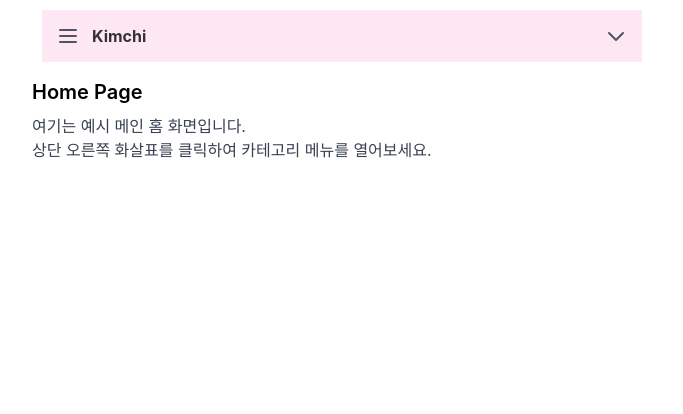
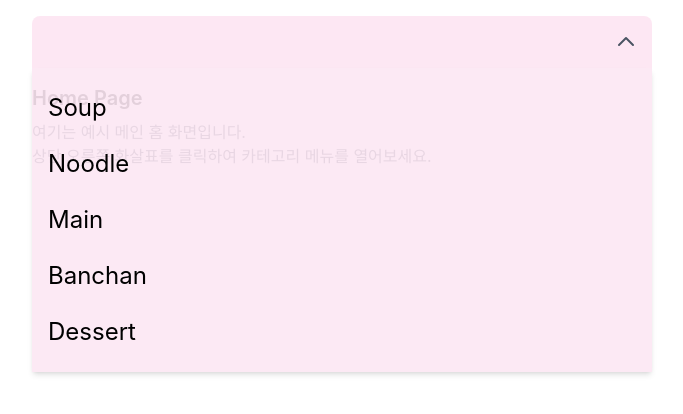
Before and after one commit to jehoonje/kimchi-client, a React (Create React App) app: page / in a window 1280 px wide. Both pictures are taken after a click on the element "Kimchi". Shown: the top 414 px of the page, without its empty margins (298-981 px from the left). Built offline with nearby package versions, Linux system fonts and the light colour scheme.

Commit message:
✅ Update : 페이징에 GSAP 적용, 헤더 스타일수정

```diff
--- a/src/App.js
+++ b/src/App.js
@@ -1,25 +1,40 @@
 // src/App.js
-import React from 'react';
-import { Routes, Route } from 'react-router-dom';
+
+import React, { useEffect } from 'react';
+import { Routes, Route, useLocation } from 'react-router-dom';
 import Home from './pages/Home';
 import CategoryPage from './pages/CategoryPage';
 import RecipeDetail from './pages/RecipeDetail';
 import Header from './components/Header';
+import gsap from 'gsap';
 
 function App() {
+  const location = useLocation();
+
+  useEffect(() => {
+    // 라우트 변경 시 page-container의 opacity를 1로 애니메이션
+    gsap.fromTo(
+      '.page-container',
+      { opacity: 0 },
+      { opacity: 1, duration: 0.5, ease: 'power2.out' }
+    );
+  }, [location]);
+
   return (
-    <div className="bg-white min-h-screen flex justify-center">
-      {/* 최대 폭 50%, 모바일 기본 */}
+    <div className="bg-white min-h-screen flex flex-col items-center">
+      {/* 내부 컨테이너: 헤더와 페이지 콘텐츠를 동일한 너비로 설정 */}
       <div className="w-full md:w-1/2 px-2.5">
         {/* Header 영역 */}
         <Header />
 
         {/* 라우트 정의 */}
-        <Routes>
-          <Route path="/" element={<Home />} />
-          <Route path="/category/:categoryName" element={<CategoryPage />} />
-          <Route path="/recipe/:rcpSeq" element={<RecipeDetail />} />
-        </Routes>
+        <div className="page-container mt-4">
+          <Routes>
+            <Route path="/" element={<Home />} />
+            <Route path="/category/:categoryName" element={<CategoryPage />} />
+            <Route path="/recipe/:rcpSeq" element={<RecipeDetail />} />
+          </Routes>
+        </div>
       </div>
     </div>
   );
--- a/src/components/Header.jsx
+++ b/src/components/Header.jsx
@@ -1,25 +1,15 @@
 // src/components/Header.jsx
 
-import React, { useState, useEffect, useRef } from 'react';
-import { motion, AnimatePresence, useAnimation } from 'framer-motion';
-import { Link } from 'react-router-dom';
-
-// 아이콘 라이브러리 사용 (Heroicons)
-import { MenuIcon, ChevronDownIcon } from '@heroicons/react/outline';
+import React, { useState, useEffect } from "react";
+import { motion, AnimatePresence, useAnimation } from "framer-motion";
+import { useNavigate } from "react-router-dom";
+import { MenuIcon, ChevronDownIcon } from "@heroicons/react/outline";
+import gsap from "gsap";
 
 function Header() {
   const [openDrawer, setOpenDrawer] = useState(false);
-
-  // Framer Motion의 애니메이션 컨트롤
   const headerControls = useAnimation();
-
-  // Ref 설정
-  const headerRef = useRef(null);
-  const drawerRef = useRef(null);
-
-  const toggleDrawer = () => {
-    setOpenDrawer(!openDrawer);
-  };
+  const navigate = useNavigate();
 
   // 드로어가 열릴 때 헤더에 바운스 애니메이션 적용
   useEffect(() => {
@@ -28,25 +18,28 @@ function Header() {
         y: [0, -10, 0], // 위로 10px, 다시 원래 위치
         transition: {
           duration: 0.5,
-          ease: 'easeInOut',
+          ease: "easeInOut",
         },
       });
     }
   }, [openDrawer, headerControls]);
 
-  // Drawer 애니메이션 Variants
+  // 드로어 애니메이션 Variants using scaleY
   const drawerVariants = {
     hidden: {
-      height: 0,
+      scaleY: 0,
       opacity: 0,
+      transformOrigin: "top",
       transition: {
-        duration: 0.3,
-        when: "afterChildren",
+        type: "spring",
+        stiffness: 600,
+        damping: 15,
       },
     },
     visible: {
-      height: "auto",
+      scaleY: 1,
       opacity: 1,
+      transformOrigin: "top",
       transition: {
         type: "spring",
         stiffness: 500,
@@ -54,42 +47,43 @@ function Header() {
         mass: 0.5,
       },
     },
+    exit: {
+      scaleY: 0,
+      opacity: 0,
+      transformOrigin: "top",
+      transition: {
+        type: "spring",
+        stiffness: 600,
+        damping: 15,
+      },
+    },
   };
 
-  // 드로어 외부 클릭 시 드로어 닫기
-  useEffect(() => {
-    const handleClickOutside = (event) => {
-      if (
-        openDrawer &&
-        headerRef.current &&
-        !headerRef.current.contains(event.target) &&
-        drawerRef.current &&
-        !drawerRef.current.contains(event.target)
-      ) {
-        setOpenDrawer(false);
-      }
-    };
+  // GSAP 애니메이션 후 페이지 이동 함수
+  const handleNavigation = (path) => {
+    // 드로어가 열려있으면 먼저 닫기
+    if (openDrawer) {
+      setOpenDrawer(false);
+    }
 
-    // 클릭 이벤트 리스너 추가
-    document.addEventListener('mousedown', handleClickOutside);
-
-    // 클린업
-    return () => {
-      document.removeEventListener('mousedown', handleClickOutside);
-    };
-  }, [openDrawer]);
+    // GSAP 애니메이션 실행 (페이드 아웃)
+    gsap.to(".page-container", {
+      duration: 0.5,
+      opacity: 0,
+      onComplete: () => navigate(path),
+    });
+  };
 
   return (
-    // 헤더를 motion.header로 감싸 애니메이션 제어
+    // 헤더 자체를 motion.header로 감싸서 애니메이션 제어
     <motion.header
-      ref={headerRef}
-      className="relative m-2.5 bg-pink-200 bg-opacity-50 p-2.5 flex justify-between items-center cursor-pointer"
+      className={`relative mt-4 bg-pink-200 bg-opacity-50 p-2.5 flex justify-between items-center w-full cursor-pointer ${
+        openDrawer ? "rounded-t-lg" : "rounded-lg"
+      }`}
       animate={headerControls}
-      onClick={(e) => {
-        // 헤더의 빈 공간을 클릭했을 때 드로어 닫기
-        if (e.target === headerRef.current) {
-          setOpenDrawer(false);
-        }
+      onClick={() => {
+        // 헤더 아무 곳이나 누르면 드로어 토글
+        toggleDrawer();
       }}
     >
       {/* 왼쪽 햄버거 + 중앙 타이틀을 묶어서, openDrawer 시 투명도 변경 */}
@@ -101,8 +95,11 @@ function Header() {
         {/* 왼쪽 햄버거 버튼 */}
         <button
           onClick={(e) => {
-            e.stopPropagation(); // 이벤트 전파 방지
-            alert('Hamburger clicked!');
+            // 헤더 onClick이 실행되지 않도록 중단
+            e.stopPropagation();
+            // 클릭 시 드로어 무조건 닫기
+            setOpenDrawer(false);
+            alert("Hamburger clicked!");
           }}
           className="p-1"
           aria-label="Open Menu"
@@ -110,21 +107,33 @@ function Header() {
           <MenuIcon className="w-6 h-6 text-gray-600" />
         </button>
 
-        {/* 가운데 헤더 타이틀 */}
-        <h1 className="text-[#333] font-bold">Kimchi</h1>
+        {/* 가운데 헤더 타이틀을 button으로 감싸 메인 페이지로 이동 */}
+        <button
+          className="text-[#333] font-bold text-xl"
+          onClick={(e) => {
+            e.stopPropagation(); // 헤더 onClick 방지
+            handleNavigation("/"); // GSAP 애니메이션 후 이동
+          }}
+        >
+          <span>Kimchi</span>
+        </button>
       </motion.div>
 
       {/* 오른쪽 화살표 아이콘 (드로어 열기/닫기) */}
       <button
         onClick={(e) => {
-          e.stopPropagation(); // 이벤트 전파 방지
-          toggleDrawer();
+          // 헤더 onClick이 실행되지 않도록 중단
+          e.stopPropagation();
+          // 클릭 시 드로어 무조건 닫기
+          setOpenDrawer(false);
         }}
         className="p-1"
         aria-label="Toggle Drawer"
       >
         <ChevronDownIcon
-          className={`w-6 h-6 text-gray-600 transform transition-transform duration-300 ${openDrawer ? 'rotate-180' : 'rotate-0'}`}
+          className={`w-6 h-6 text-gray-600 transform transition-transform duration-300 ${
+            openDrawer ? "rotate-180" : "rotate-0"
+          }`}
         />
       </button>
 
@@ -132,35 +141,57 @@ function Header() {
       <AnimatePresence>
         {openDrawer && (
           <motion.div
-            ref={drawerRef}
-            className="drawer-menu absolute left-0 top-full w-full text-center bg-pink-100 bg-opacity-90 shadow-md p-4 flex flex-col gap-2"
+            className="drawer-menu absolute left-0 top-full w-full text-center bg-pink-100 bg-opacity-90 shadow-md p-4 flex flex-col gap-2 origin-top overflow-hidden"
             variants={drawerVariants}
             initial="hidden"
             animate="visible"
-            exit="hidden"
-            onClick={(e) => e.stopPropagation()} // 드로어 내부 클릭 시 이벤트 전파 방지
+            exit="exit"
+            onClick={(e) => {
+              // 드로어 내부 클릭 시 헤더 onClick 이벤트가 실행되지 않도록
+              e.stopPropagation();
+            }}
           >
-            {/* 카테고리 링크들 */}
-            <Link to="/category/Soup" className="hover:underline text-2xl my-2">
+            {/* 카테고리 버튼들 → 클릭하면 GSAP 애니메이션 후 이동 */}
+            <button
+              className="hover:underline text-2xl my-2 text-left"
+              onClick={() => handleNavigation("/category/Soup")}
+            >
               Soup
-            </Link>
-            <Link to="/category/Noodle" className="hover:underline text-2xl my-2">
+            </button>
+            <button
+              className="hover:underline text-2xl my-2 text-left"
+              onClick={() => handleNavigation("/category/Noodle")}
+            >
               Noodle
-            </Link>
-            <Link to="/category/Main" className="hover:underline text-2xl my-2">
+            </button>
+            <button
+              className="hover:underline text-2xl my-2 text-left"
+              onClick={() => handleNavigation("/category/Main")}
+            >
               Main
-            </Link>
-            <Link to="/category/Banchan" className="hover:underline text-2xl my-2">
+            </button>
+            <button
+              className="hover:underline text-2xl my-2 text-left"
+              onClick={() => handleNavigation("/category/Banchan")}
+            >
               Banchan
-            </Link>
-            <Link to="/category/Dessert" className="hover:underline text-2xl my-2">
+            </button>
+            <button
+              className="hover:underline text-2xl my-2 text-left"
+              onClick={() => handleNavigation("/category/Dessert")}
+            >
               Dessert
-            </Link>
+            </button>
           </motion.div>
         )}
       </AnimatePresence>
     </motion.header>
   );
+
+  // 드로어 열고 닫는 토글 함수
+  function toggleDrawer() {
+    setOpenDrawer(!openDrawer);
+  }
 }
 
 export default Header;
```
